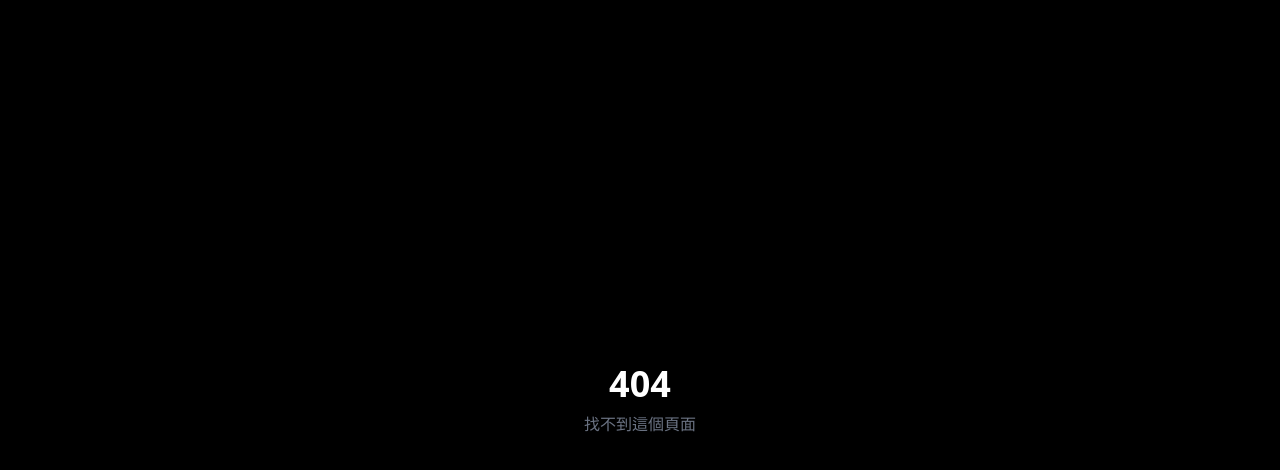
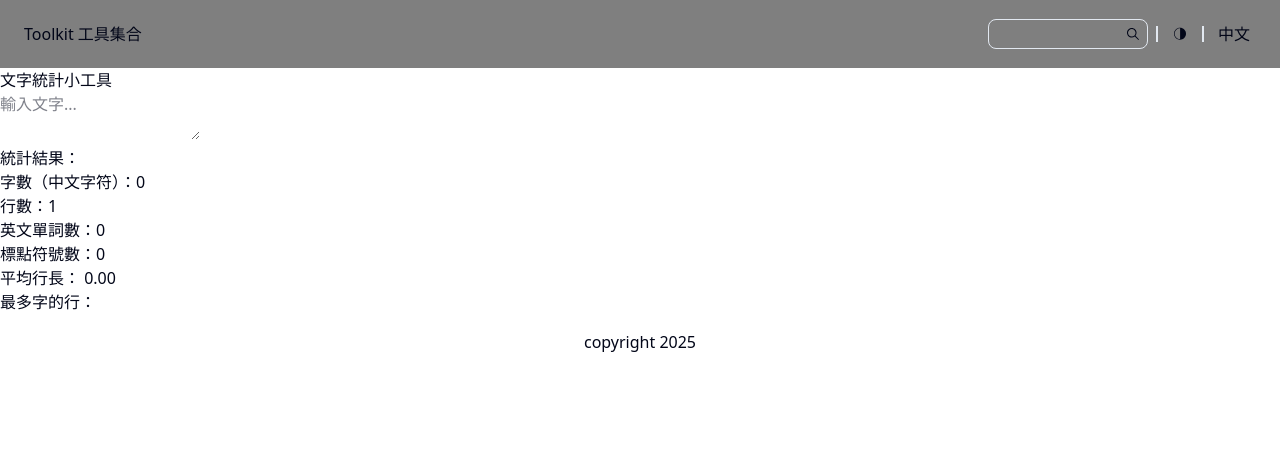
Before and after one commit to traveltime-labs/project-toolkit-platform, a Next.js app: page /tools/text in a window 1280 px wide. Before the commit this address had no page. Shown: the top 470 px of the page. Built offline with nearby package versions, Linux system fonts and the light colour scheme.

Commit message:
add: 新增文字統計小工具頁面

```diff
--- /dev/null
+++ b/src/app/(frontend)/tools/text/page.tsx
@@ -0,0 +1,18 @@
+import Layout from "@/components/frontend/layout";
+import TextCounter from "./textCounter";
+
+/*
+text/
+├── page.tsx           ← /tools/text 入口，Server Component
+├── TextCounter.tsx    ← Client Component，純畫面 + 使用 hook
+└── useTextStats.ts    ← 自訂 hook，純邏輯（state & 計算）
+*/
+
+
+export default function Page() {
+  return (
+    <Layout>
+      <TextCounter />
+    </Layout>
+  );
+}
--- /dev/null
+++ b/src/app/(frontend)/tools/text/textCounter.tsx
@@ -0,0 +1,30 @@
+"use client"
+
+import  { useTextStats }  from "@/app/(frontend)/tools/text/useTextStats";
+// 列表內頁
+const textCounter = () => {
+  console.clear()
+  // 可再擴充 即時統計功能
+  const { text, setText, charCount, lineCount, wordCount, punctuationCount, avgLineLength, longestLine } = useTextStats();
+
+  return (
+    <div>
+    <h2>文字統計小工具</h2>
+      <textarea
+        id="inputText"
+        placeholder="輸入文字..."
+        value={text} onChange={(e) => setText(e.target.value)}>
+        </textarea>
+
+      <h3>統計結果：</h3>
+      <p >字數（中文字符）：{charCount}</p>
+      <p id="lineCount">行數：{lineCount}</p>
+      <p id="wordCount">英文單詞數：{wordCount}</p>
+      <p id="punctuationCount">標點符號數：{punctuationCount}</p>
+      <p id="avgLineLength">平均行長： {avgLineLength}</p>
+      <p id="longestLine">最多字的行：{longestLine}</p>
+  </div>
+  );
+};
+
+export default textCounter;
--- /dev/null
+++ b/src/app/(frontend)/tools/text/useTextStats.ts
@@ -0,0 +1,42 @@
+"use client"
+
+import { useState } from "react";
+
+export function useTextStats() {
+    const [text, setText] = useState("");
+    // 字數（中文字符，不含空白）
+    const charCount = text.replace(/\s/g, "").length;
+
+    // 行數統計
+    const lines = text.split(/\r?\n/);
+    const lineCount = lines.length;
+
+    // 英文單詞數
+    const wordCount = (text.match(/\b[a-zA-Z]+\b/g) || []).length;
+
+    // 標點符號
+    const punctuationCount = (text.match(/[.,!?;:"'，。！？；：「」]/g) || []).length;
+
+    // 平均長
+    const avgLineLength = lineCount ? (charCount / lineCount).toFixed(2) : "0";
+
+    // 最長的一行
+    const longestLine = lines.reduce(
+        (max, line) =>
+          line.replace(/\s/g, "").length > max.replace(/\s/g, "").length
+            ? line
+            : max,
+        ""
+      );
+
+    return {
+        text,
+        setText,
+        charCount,
+        lineCount,
+        wordCount,
+        punctuationCount,
+        longestLine,
+        avgLineLength
+    }
+}
--- a/src/components/frontend/header.tsx
+++ b/src/components/frontend/header.tsx
@@ -9,6 +9,8 @@ import { RxHamburgerMenu } from "react-icons/rx";
 const header = ({toggleSidebar}: { toggleSidebar: () => void }) => {
     const { theme, setTheme } = useTheme();
     const toggleTheme = () => setTheme(theme === "light" ? "dark" : "light");
+
+
     return (
         <header className="flex sticky top-0 left-0 right-0 items-center justify-between  mx-auto bg-black/50 backdrop-blur-sm p-2 md:px-6 md:py-4 z-50">
             <div>
--- a/src/components/frontend/sidebar.tsx
+++ b/src/components/frontend/sidebar.tsx
@@ -11,9 +11,9 @@ const sidebar = () => {
             </div>
 
             <div className="flex flex-col gap-3">
-                <a className="text-muted-foreground text-sm font-medium">小工具</a>
-                <a className="text-2xl font-medium" href="/">文字工具</a>
-                <a className="text-2xl font-medium" href="/">格式轉換</a>
+                <div className="text-muted-foreground text-sm font-medium">小工具</div>
+                <a className="text-2xl font-medium" href="/tools/textTool">文字統計小工具</a>
+                <a className="text-2xl font-medium" href="/tools/timestam">Timestamp ↔ 日期工具</a>
                 <a className="text-2xl font-medium" href="/">圖片處理</a>
                 <a className="text-2xl font-medium" href="/">編碼</a>
             </div>
--- a/src/modules/frontend/home/post-list.tsx
+++ b/src/modules/frontend/home/post-list.tsx
@@ -19,15 +19,16 @@ const PostList = () => {
       title: "First Post",
       content: "This is the content of the first post.",
       tags: ["news", "updates"],
-      groups: "小工具",
+      group: "元件",
       author: "Wendy",
       createdAt: "2024-06-01",
       updateAt: "2024-06-05",
       image: "https://smiletaiwan.cw.com.tw/article/6084",
       link: {
-        githubLink: '/',
-        npmLink: '/',
-        webLink: '/',
+        page: '',
+        github: '/',
+        npm: '/',
+        web: '/',
       }
     },
     {
@@ -35,15 +36,16 @@ const PostList = () => {
       title: "First Post2",
       content: "This i2222222s the content of the first post.",
       tags: ["news", "updates"],
-      groups: "小工具",
+      group: "元件",
       author: "Wendy",
       createdAt: "2024-06-01",
       updateAt: "2024-06-05",
       imageUrl: "https://pic.616pic.com/bg_w1180/00/07/39/KNuR5v4c4z.jpg",
       link: {
-        githubLink: '/',
-        npmLink: '/',
-        webLink: '/',
+        page: '',
+        github: '/',
+        npm: '/',
+        web: '/',
       }
     },
     {
@@ -51,15 +53,33 @@ const PostList = () => {
       title: "First Post2",
       content: "This i2222222s the content of the first post.",
       tags: ["news", "updates"],
-      groups: "小工具",
+      group: "元件",
       author: "Wendy",
       createdAt: "2024-06-01",
       updateAt: "2024-06-05",
       imageUrl: "https://images.storm.mg/cloud/d862d5f07e87dd3dee25f5a5cadfdcc573b1ed86.webp?url=s3%3A%2F%2Fnew-storm-public-resource%2Fgallery%2F2100253%2FEWvyMRJaU4hUHILQJZO1jL7W0TU9sEknV0jaFgo0.png&g=sm&h=675&resize=fill&w=1200",
       link: {
-        githubLink: '/',
-        npmLink: '/',
-        webLink: '/',
+        page: '',
+        github: '/',
+        npm: '/',
+        web: '/',
+      }
+    },
+    {
+      id: 4,
+      title: "文字統計小工具",
+      content: "用來統計文字小工具.",
+      tags: ["strng", "updates"],
+      group: "小工具",
+      author: "Wendy",
+      createdAt: "2024-06-01",
+      updateAt: "2024-06-05",
+      imageUrl: "https://images.storm.mg/cloud/d862d5f07e87dd3dee25f5a5cadfdcc573b1ed86.webp?url=s3%3A%2F%2Fnew-storm-public-resource%2Fgallery%2F2100253%2FEWvyMRJaU4hUHILQJZO1jL7W0TU9sEknV0jaFgo0.png&g=sm&h=675&resize=fill&w=1200",
+      link: {
+        page: '/tools/text',
+        github: '/',
+        npm: '/',
+        web: '/',
       }
     },
   ]
@@ -78,13 +98,14 @@ const PostList = () => {
       {error && <div> {error.message} </div>}
       {!isLoading && posts.length === 0 && <div>No posts found.</div>}
       {!isLoading && posts.map((post: Post) => (
-          <Link className="p-4 pb-12 block border border-white/20 relative  overflow-hidden transition-transform duration-300 hover:-translate-y-2 cursor-pointer will-change-transform animate-fade animate-duration-500" key={post.id} href={`/post/${post.id}`}>
+          <Link className="p-4 pb-12 block border border-white/20 relative  overflow-hidden transition-transform duration-300 hover:-translate-y-2 cursor-pointer will-change-transform animate-fade animate-duration-500" key={post.id}
+          href={post.group == '小工具' ? `${post.link.page}` : `/post/${post.id}`}>
             <div className="aspect-video bg-gray-700">
               {post.imageUrl && (<Image className="object-cover w-full h-full" src={post.imageUrl} alt="" width={400} height={225}/>)}
             </div>
             <div className="mt-8">
               <h3 className="font-bold mb-2">
-                {post.title} <small className="bg-amber-800">{post.groups}</small>
+                {post.title} <small className="bg-amber-800">{post.group}</small>
               </h3>
               <p className="text-blue-400 text-xs mb-4"> By Bruce </p>
               <p className="text-gray-400 text-sm mb-2">
--- a/src/type/type.d.ts
+++ b/src/type/type.d.ts
@@ -3,6 +3,13 @@ interface Post {
   title: string;
   content: string;
   createdAt: number;
-  groups: string;
+  group: string;
   imageUrl: string;
+  group: string;
+  link: {
+    page: string;
+    github?: string;
+    npm?: string;
+    web?: string;
+  };
 }
```
Also changed, not shown: src/app/(frontend)/tools/timestamp/page.tsx (added), src/app/(frontend)/tools/timestamp/timestampChange.tsx (added), src/components/frontend/search.tsx (added).
